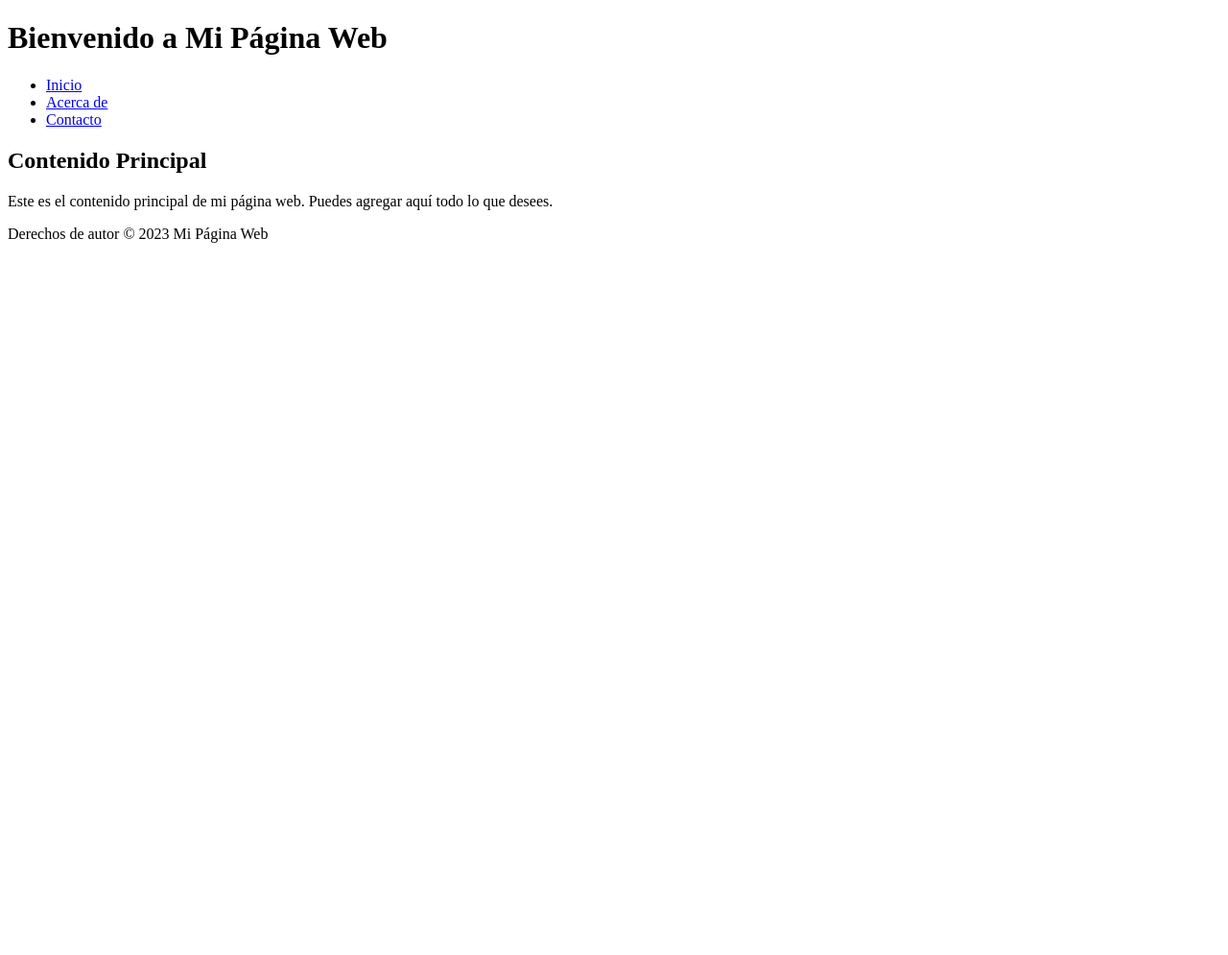
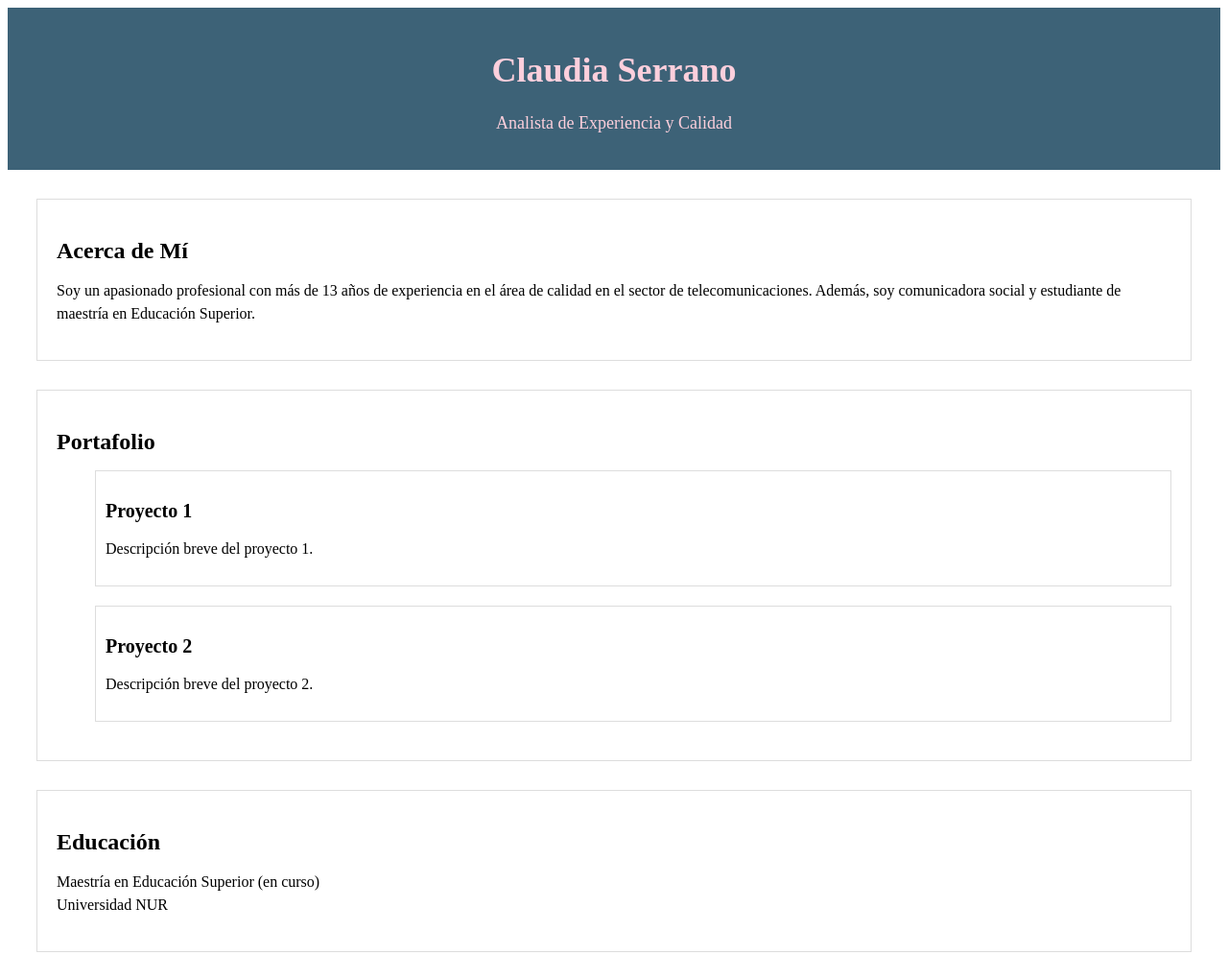
Before and after one commit to isabita/mi_segunda_web_clau, a plain HTML site: page index.html in a window 1280 px wide. Shown: the top 995 px of the page at 96% size. Before the commit the page ends 800 px from the top, so only its background shows below. Drawn offline with Linux system fonts and the light colour scheme.

Commit message:
index.html

```diff
--- a/index.html
+++ b/index.html
@@ -3,28 +3,118 @@
 <head>
     <meta charset="UTF-8">
     <meta name="viewport" content="width=device-width, initial-scale=1.0">
-    <title>Mi Página Web</title>
+    <title>Portafolio de Claudia Serrano</title>
+    <link rel="stylesheet" href="styles.css"> <!-- Enlaza una hoja de estilo externa (opcional) -->
 </head>
+        <style>
+
+        header {
+            background-color: #3d6277;
+            color: #FCCFDC;
+            text-align: center;
+            padding: 20px;
+        }
+
+        header h1 {
+            font-size: 36px;
+        }
+
+        header p {
+            font-size: 18px;
+        }
+
+        /* Estilos para las secciones */
+        section {
+            margin: 30px;
+            padding: 20px;
+            border: 1px solid #ddd;
+        }
+
+        section h2 {
+            font-size: 24px;
+            margin-bottom: 10px;
+        }
+
+        section p {
+            font-size: 16px;
+            line-height: 1.5;
+        }
+
+        /* Estilos para la lista de proyectos */
+        #portafolio ul {
+            list-style-type: none;
+        }
+
+        #portafolio li {
+            margin-bottom: 20px;
+            border: 1px solid #ddd;
+            padding: 10px;
+        }
+
+        #portafolio h3 {
+            font-size: 20px;
+            margin-bottom: 5px;
+        }
+
+        /* Estilos para el pie de página */
+        footer {
+            text-align: center;
+            background-color: #333;
+            color: #fff;
+            padding: 10px;
+        }
+
+        /* Estilos para enlaces */
+        a {
+            color: #007BFF;
+            text-decoration: none;
+        }
+
+        a:hover {
+            text-decoration: underline;
+        }
+</style>
+
 <body>
     <header>
-        <h1>Bienvenido a Mi Página Web</h1>
+        <h1>Claudia Serrano</h1>
+        <p>Analista de Experiencia y Calidad</p>
     </header>
 
-    <nav>
+    <section id="acerca-de">
+        <h2>Acerca de Mí</h2>
+        <p>Soy un apasionado profesional con más de 13 años de experiencia en el área de calidad en el sector de telecomunicaciones. Además, soy comunicadora social y estudiante de maestría en Educación Superior.</p>
+    </section>
+
+    <section id="portafolio">
+        <h2>Portafolio</h2>
         <ul>
-            <li><a href="#">Inicio</a></li>
-            <li><a href="#">Acerca de</a></li>
-            <li><a href="#">Contacto</a></li>
+            <li>
+                <h3>Proyecto 1</h3>
+                <p>Descripción breve del proyecto 1.</p>
+            </li>
+            <li>
+                <h3>Proyecto 2</h3>
+                <p>Descripción breve del proyecto 2.</p>
+            </li>
+            <!-- Agrega más proyectos aquí -->
         </ul>
-    </nav>
+    </section>
 
-    <main>
-        <h2>Contenido Principal</h2>
-        <p>Este es el contenido principal de mi página web. Puedes agregar aquí todo lo que desees.</p>
-    </main>
+    <section id="educacion">
+        <h2>Educación</h2>
+        <p>Maestría en Educación Superior (en curso)<br>
+        Universidad NUR</p>
+    </section>
+
+    <section id="contacto">
+        <h2>Contacto</h2>
+        <p>Email: isabita27@gmail.com<br>
+        LinkedIn: <a href="https://www.linkedin.com/in/claudia-isabel-serrano-salvatierra-bb7027187?lipi=urn%3Ali%3Apage%3Ad_flagship3_profile_view_base_contact_details%3BntlD2qSaTg%2BORgwbH%2FWv1g%3D%3D" target="_blank">Perfil de LinkedIn</a></p>
+    </section>
 
     <footer>
-        <p>Derechos de autor &copy; 2023 Mi Página Web</p>
+        <p>&copy; 2023 Claudia Serrano</p>
     </footer>
 </body>
 </html>
```
